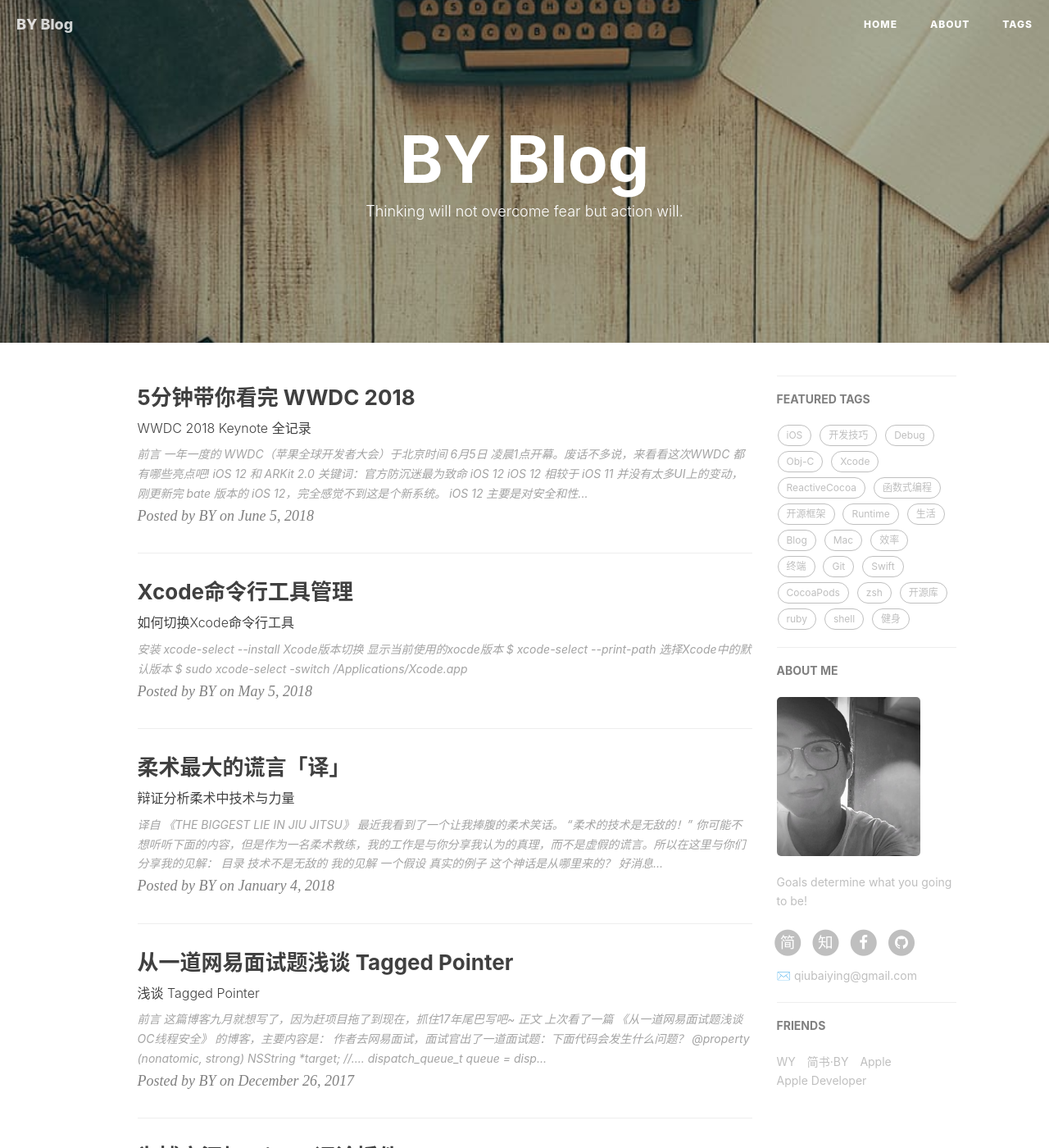
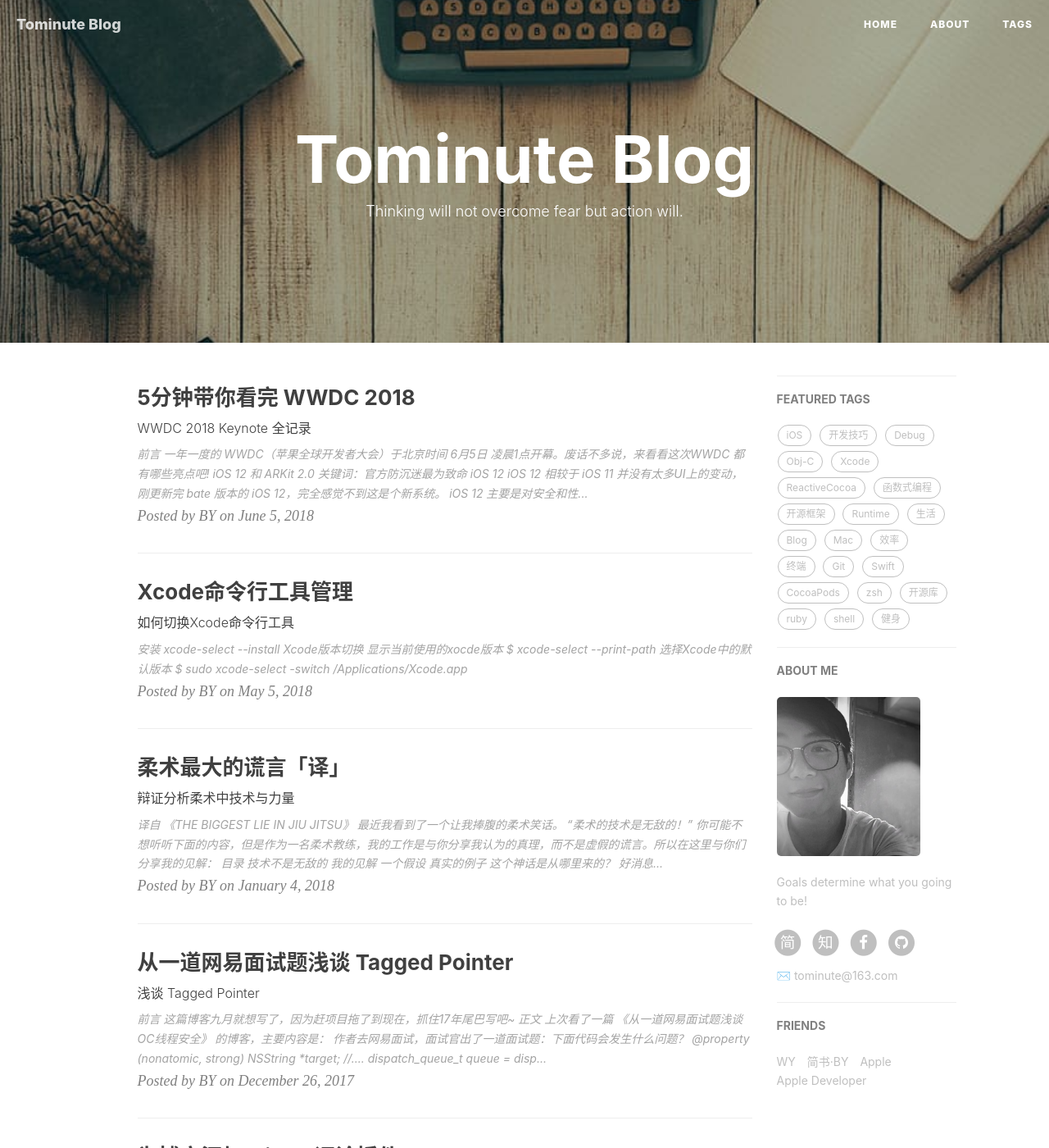
Before and after one commit to tominute/tominute.github.io, a Jekyll site: the page built from index.html, in a window 1280 px wide and 1400 px high. Shown: the whole window at 82% size. Built offline with Jekyll 4.4.1, drawn with Linux system fonts in a browser that asks for light colours; nearby versions of some CDN libraries; the list of posts is cut into pages by our own code; comment, search, counter and statistics services are not loaded; some of the changed text lies outside the part shown.

Commit message:
Update _config.yml

```diff
--- a/_config.yml
+++ b/_config.yml
@@ -1,10 +1,10 @@
 # Site settings
-title: BY Blog
-SEOTitle: 柏荧的博客 | BY Blog
+title: Tominute Blog
+SEOTitle: Tominute的博客 | Hi Wangtong
 header-img: img/post-bg-desk.jpg
-email: qiubaiying@gmail.com
+email: tominute@163.com
 description: "Every failure is leading towards success."
-keyword: "BY, BY Blog, 柏荧的博客, qiubaiying, 邱柏荧, iOS, Apple, iPhone"
+keyword: "BY, BY Blog"
 url: "http://qiubaiying.github.io"          # your host, for absolute URL
 baseurl: ""      # for example, '/blog' if your blog hosted on 'host/blog'
 github_repo: "https://github.com/qiubaiying/qiubaiying.github.io.git" # you code repository
```
